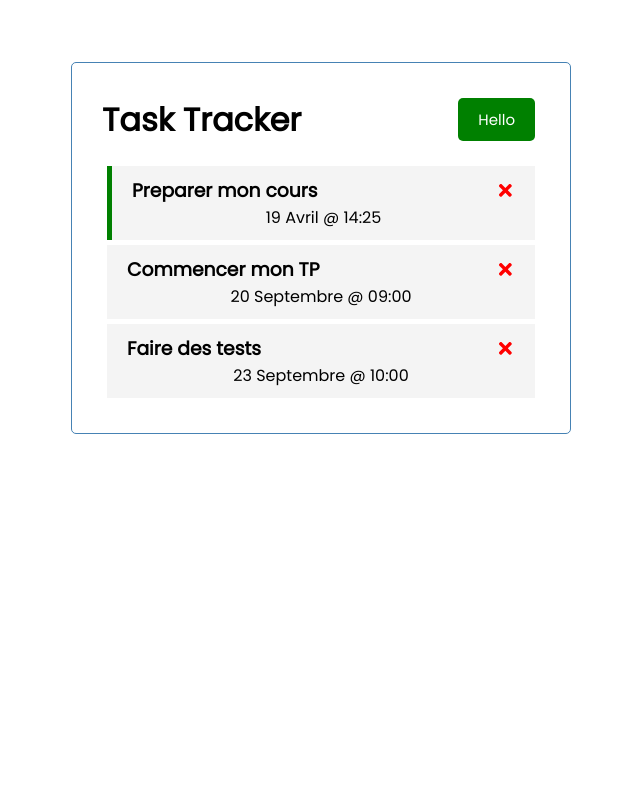
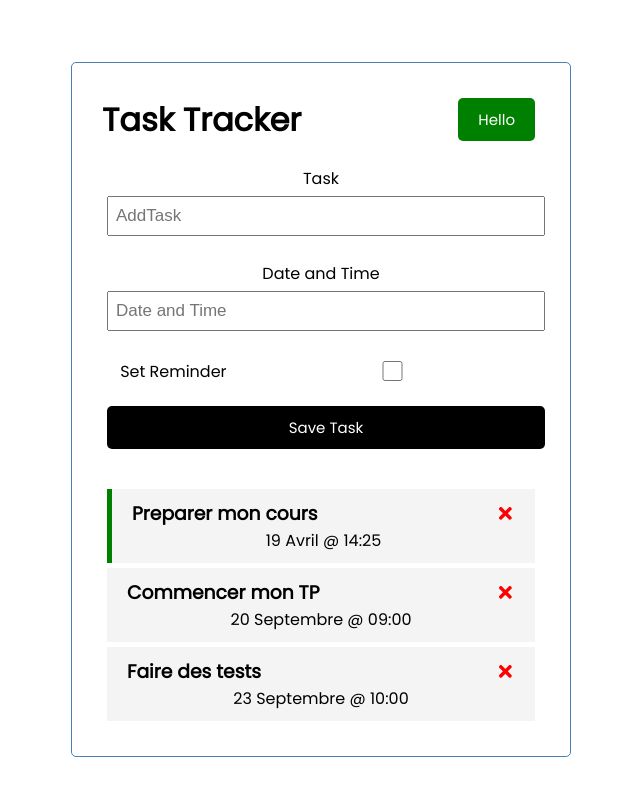
Before and after one commit to zeprof/react-tasktracker-vite, a React (Vite) app: page / in a window 1280 px wide. Shown: the top 796 px of the page, without its empty margins (319-959 px from the left). Built offline with nearby package versions, Linux system fonts and the light colour scheme.

Commit message:
Ajout de composant 'addTask'

```diff
--- a/src/App.jsx
+++ b/src/App.jsx
@@ -2,6 +2,7 @@
 import './App.css';
 import Header from './components/Header.jsx'
 import Tasks from './components/Tasks.jsx'
+import AddTask from './components/AddTask.jsx';
 import {useState} from "react";
 
 
@@ -44,6 +45,7 @@
     return (
         <div className='container'>
             <Header title="Task Tracker"/>
+            <AddTask/>
             {tasks.length > 0 ?
                 <Tasks tasks={tasks}
                        onDelete={deleteTask}
--- /dev/null
+++ b/src/components/AddTask.jsx
@@ -0,0 +1,33 @@
+import {useState} from 'react'
+
+const AddTask = () => {
+    const [text, setText] = useState('')
+    const [day, setDay] = useState('')
+    const [reminder, setReminder] = useState(false)
+
+    return (
+        <form className='add-form'>
+            <div className='form-control'>
+                <label>Task</label>
+                <input type='text' placeholder='AddTask'
+                value={text}
+                onChange={(e) => setText(e.target.value)} />
+            </div>
+            <div className='form-control'>
+                <label>Date and Time</label>
+                <input type='text' placeholder='Date and Time'
+                value={day}
+                onChange={(e) => setDay(e.target.value)} />
+            </div>
+            <div className='form-control form-control-check'>
+                <label>Set Reminder</label>
+                <input type='checkbox'
+                    value={reminder}
+                    onChange={(e) => setReminder(e.currentTarget.checked)} />
+            </div>
+            <input type='submit' value='Save Task' className='btn btn-block'/>
+        </form>
+    )
+}
+
+export default AddTask
```
